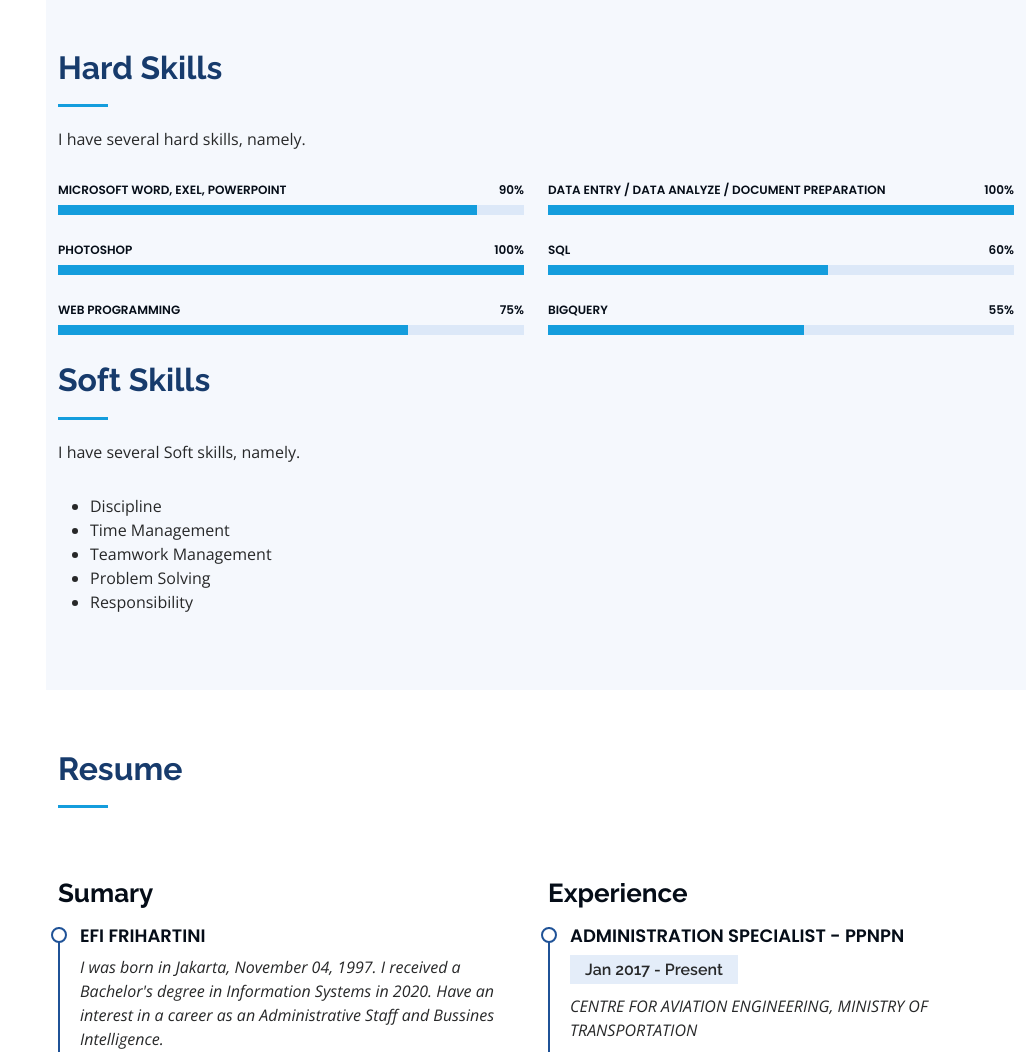
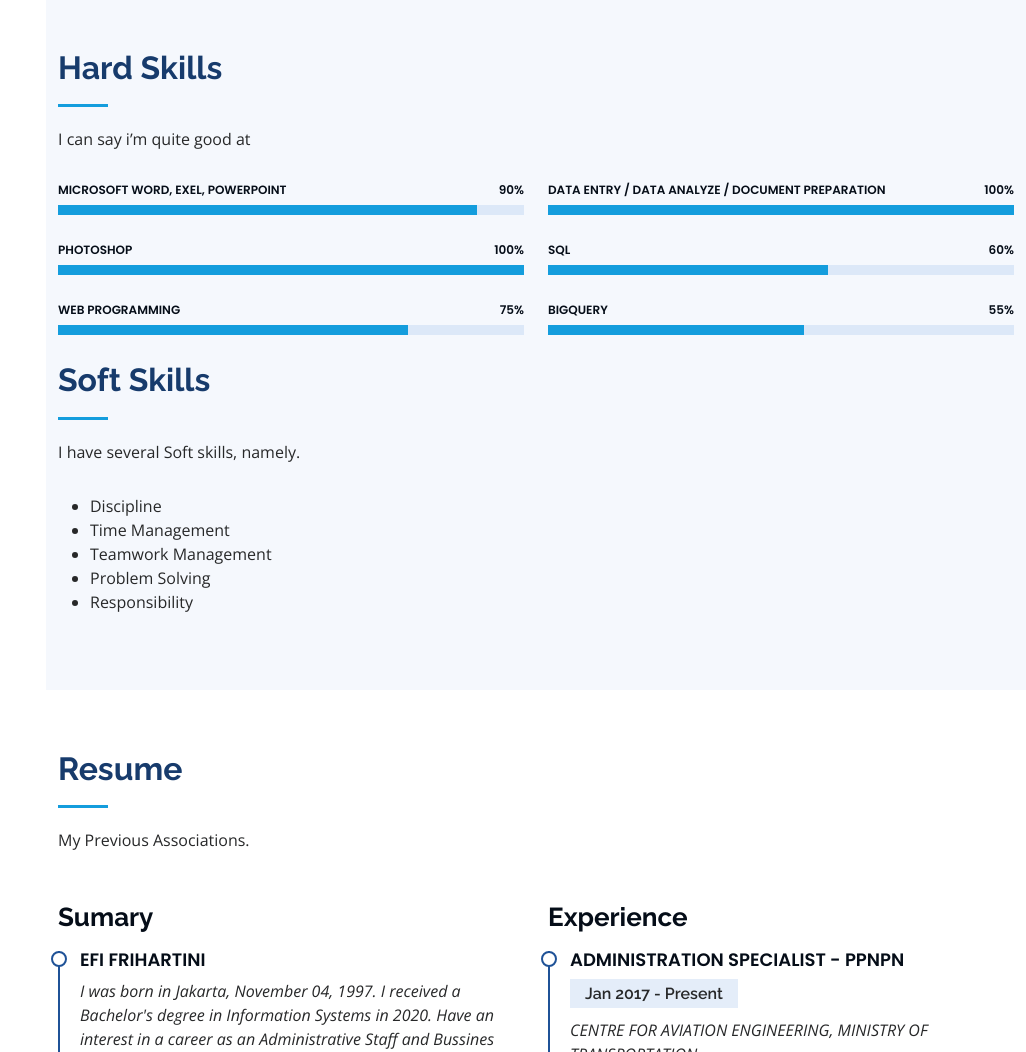
Before and after one commit to frihartiniefi/efifrihartini.github.io, a plain HTML site: page index.html in a window 1280 px wide. Shown: the part 1480-2532 px from the top of the page, without its empty margins (254-1280 px from the left). Drawn offline with nearby package versions, Linux system fonts and the light colour scheme.

Commit message:
first commit

```diff
--- a/index.html
+++ b/index.html
@@ -131,7 +131,7 @@
 
         <div class="section-title">
           <h2>Hard Skills</h2>
-          <p>I have several hard skills, namely.</p>
+          <p>I can say i’m quite good at</p>
         </div>
 
         <div class="row skills-content">
@@ -217,7 +217,7 @@
 
         <div class="section-title">
           <h2>Resume</h2>
-          <!--<p>Magnam dolores commodi suscipit. Necessitatibus eius consequatur ex aliquid fuga eum quidem. Sit sint consectetur velit. Quisquam quos quisquam cupiditate. Et nemo qui impedit suscipit alias ea. Quia fugiat sit in iste officiis commodi quidem hic quas.</p>-->
+          <p>My Previous Associations.</p>
         </div>
 
         <div class="row">
```
